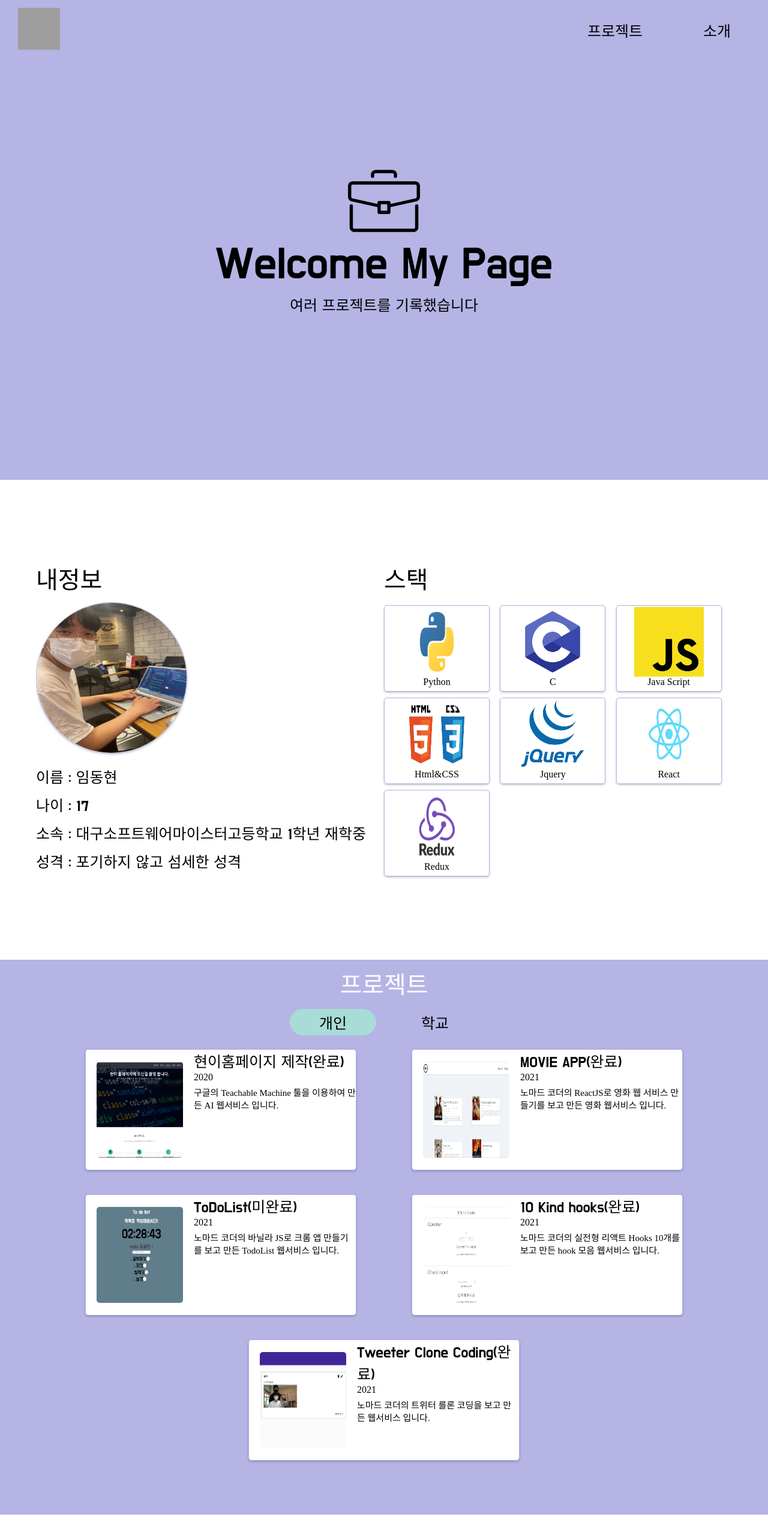
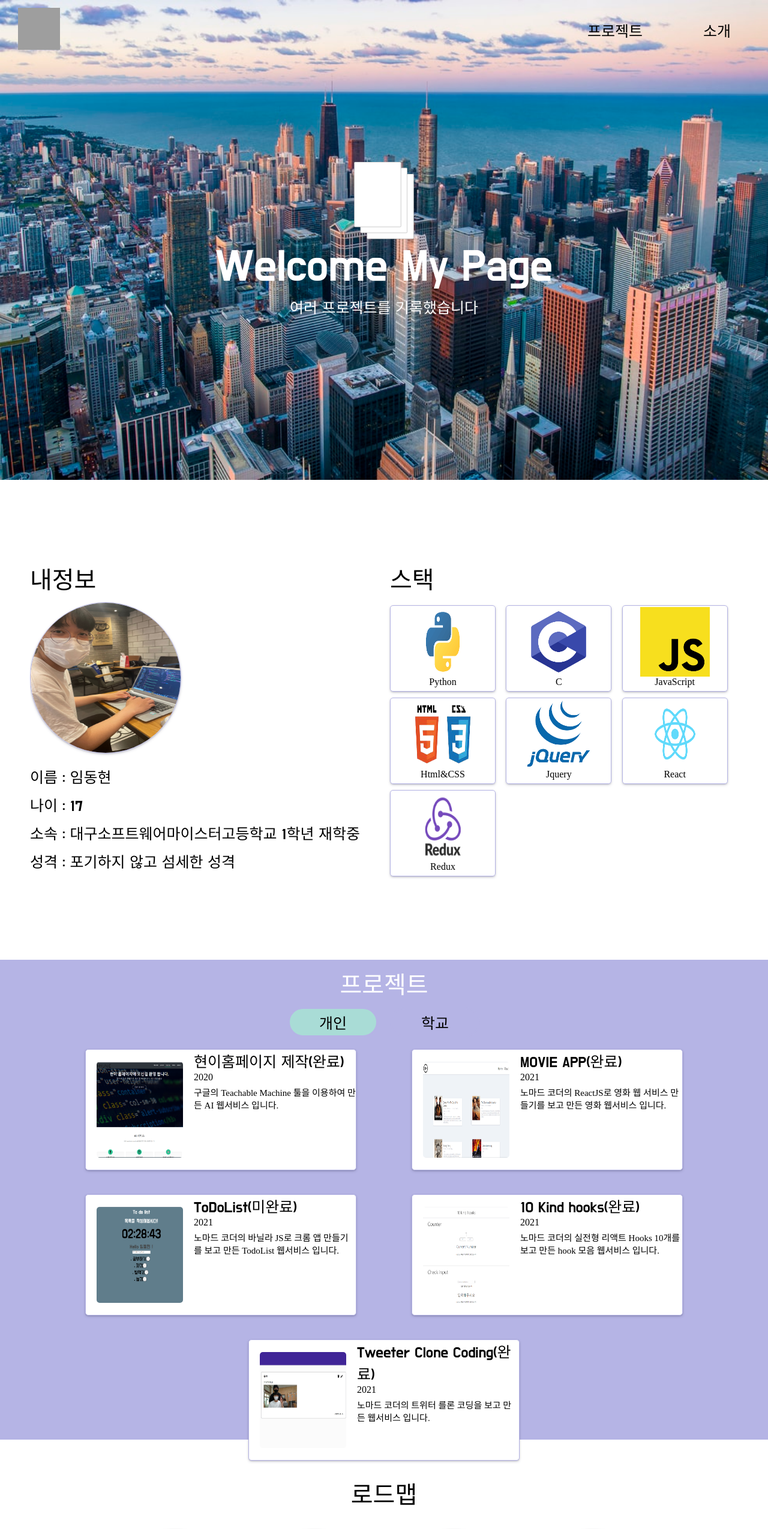
Before and after one commit to ivaaaaann/my-web-react, a React (Create React App) app: page / in a window 1280 px wide. Shown: the top 2549 px of the page at 60% size. Built offline with nearby package versions, Linux system fonts and the light colour scheme; grey boxes are pictures that could not be loaded.

Commit message:
update : Content, ContentContainer, Profile, Navigation
update : Content, ContentContainer, Profile, Navigation

```diff
--- a/src/App.js
+++ b/src/App.js
@@ -1,14 +1,13 @@
 import "./App.css";
 import { BrowserRouter as Router, Route, Switch } from "react-router-dom";
 import Navigation from "./components/Navigation";
-import ContentContainer from "./components/ContentContainer";
-import Profile from "./components/Profile/Profile";
 import Footer from "./components/Footer";
 import GrowthPath from "./components/GrowthPath/GrowthPath";
 import LoadingTitle from "./components/LoadingTitle";
 import HeroPage from "./page/Hero/HeroPage";
 import ProfilePage from "./page/Profile/ProfilePage";
 import GrowPathPage from "./page/GrowthPath/GrowPathPage";
+import ProjectPage from "./page/Project/ProjectPage";
 
 const App = () => {
   return (
@@ -19,7 +18,7 @@ const App = () => {
           <LoadingTitle />
           <HeroPage />
           <ProfilePage />
-          <ContentContainer />
+          <ProjectPage />
           <GrowPathPage />
           <Footer />
         </Route>
--- a/src/components/Hero/Hero.css
+++ b/src/components/Hero/Hero.css
@@ -1,7 +1,9 @@
 .hero-container {
   width: 100%;
   height: 100vh;
-  background-color: var(--main_color);
+  background-image: url(/src/asset/img/Hero.jfif);
+  background-repeat: no-repeat;
+  background-size: cover;
   justify-content: center;
   display: flex;
   align-items: center;
@@ -12,22 +14,22 @@
   text-align: center;
   display: flex;
   flex-direction: column;
+  z-index: 2;
 }
 
 @keyframes fadeInUp {
   from {
     transform: translate3d(0, 40px, 0);
   }
-  to{
-    transform: translate3d(0,0,0);
+  to {
+    transform: translate3d(0, 0, 0);
     opacity: 1;
   }
 }
 
-#hero-img{
-  width: 120px;
+#hero-img {
+  width: 100px;
   margin: 0px auto;
-  transition: all 0.3s ease-out;
   opacity: 0;
   animation-name: fadeInUp;
   animation-duration: 1s;
@@ -42,6 +44,7 @@
   animation-name: fadeInUp;
   animation-duration: 1s;
   animation-fill-mode: both;
+  color: white;
 }
 
 .hero-sub-text {
@@ -51,4 +54,5 @@
   animation-name: fadeInUp;
   animation-duration: 1s;
   animation-fill-mode: both;
+  color: white;
 }
--- a/src/components/Navigation.css
+++ b/src/components/Navigation.css
@@ -15,6 +15,11 @@
   right: 0;
   z-index: 2;
   transition: 0.5s;
+}
+
+.navOn {
+  transition: 1s;
+  background-color: var(--main_color);
 }
 
 .nav-logo-img {
--- a/src/components/Navigation.js
+++ b/src/components/Navigation.js
@@ -1,11 +1,28 @@
-import React, { Component } from "react";
+import React, { Component, useEffect, useState } from "react";
 import "./Navigation.css";
 import NavMenuImg from "../asset/img/NavMenu.svg";
 
 const Navigation = () => {
+  const [isScroll, setIsScroll] = useState(false);
+
+  const handleScroll = () => {
+    if (window.scrollY !== 0) {
+      setIsScroll(true);
+    } else {
+      setIsScroll(false);
+    }
+  };
+
+  useEffect(() => {
+    window.addEventListener("scroll", handleScroll);
+    return () => {
+      window.removeEventListener("scroll", handleScroll);
+    };
+  }, []);
+
   return (
     <section id="navigation">
-      <div className="navigation-container">
+      <div className={`navigation-container ${isScroll ? "navOn" : ""}`}>
         <div className="nav-logo-img">
           <img
             src="https://image.flaticon.com/icons/png/128/639/639394.png"
--- a/src/components/Profile/Profile.css
+++ b/src/components/Profile/Profile.css
@@ -11,7 +11,7 @@
 #profile-dataWrap {
   display: flex;
   flex-wrap: wrap;
-  row-gap: 20px;
+  column-gap: 20px;
   overflow: hidden;
 }
 
@@ -19,7 +19,7 @@
   transition: all 0.3s ease-out;
   opacity: 0;
   animation-name: fadeInUp;
-  animation-duration: 2s;
+  animation-duration: 1s;
   animation-fill-mode: both;
 }
 
--- a/src/components/Profile/Profile.js
+++ b/src/components/Profile/Profile.js
@@ -23,7 +23,7 @@ const MyLanguage = [
   },
   {
     id: 3,
-    Lang: "Java Script",
+    Lang: "JavaScript",
     img: JavascriptImg,
   },
   {
@@ -55,7 +55,7 @@ const Profile = () => {
 
   const hanldeIsPlace = () => {
     //console.log(`change: ${window.scrollY}`);
-    if (window.scrollY >= parseInt(969)) {
+    if (window.scrollY >= parseInt(569)) {
       setIsPlace(true);
     } else {
       setIsPlace(false);
@@ -71,7 +71,6 @@ const Profile = () => {
 
   return (
     <div className="profile-container" ref={profileId}>
-      {/* {isPlace ? ( */}
       <div id="profile-dataWrap" className={isPlace ? "ProfileOn" : ""}>
         <div className="profile-data-container">
           <div className="profile-title font-style">내정보</div>
@@ -96,7 +95,6 @@ const Profile = () => {
           </div>
         </div>
       </div>
-      {/* ) : null} */}
     </div>
   );
 };
--- a/src/components/Content.js
+++ b/src/components/Project/Content.js
@@ -19,6 +19,6 @@ const Content = ({ img, name, year, complete, explain }) => {
       </div>
     </div>
   );
-}
+};
 
 export default Content;
--- a/src/components/ContentContainer.css
+++ b/src/components/Project/ContentContainer.css
@@ -1,27 +1,26 @@
-#contents {
-  height: auto;
-  padding-bottom: 70px;
+#project-container {
+  height: 100vh;
   background-color: var(--main_color);
 }
 
-.content-title-container {
+.project-title-container {
   align-items: center;
   display: flex;
 }
-.content-title {
+.project-title {
   font-size: 40px;
   margin: 20px;
   color: white;
   margin: 10px auto;
 }
 
-.content-button-wrap {
+.project-button-wrap {
   display: flex;
+  align-items: center;
   justify-content: center;
-  align-items: center;
 }
 
-.content-classification-button {
+.project-classification-button {
   width: 150px;
   height: 50px;
   border-radius: 50px;
@@ -32,12 +31,12 @@
   background: var(--main_color);
 }
 
-.content-classification-button:active {
+.project-classification-button:active {
   transition: 0.5s;
   background: none;
 }
 
-.content-classification-button-on {
+.project-classification-button-on {
   width: 150px;
   height: 50px;
   border-radius: 50px;
@@ -49,7 +48,7 @@
   background: var(--sub_color);
 }
 
-.content-classification-button-off {
+.project-classification-button-off {
   width: 150px;
   height: 50px;
   border-radius: 50px;
@@ -61,11 +60,11 @@
   background: var(--main_color);
 }
 
-.content-classification-button-text {
+.project-classification-button-text {
   font-size: 25px;
 }
 
-.content-container {
+.project-container {
   width: 85%;
   height: auto;
   flex-wrap: wrap;
--- a/src/components/ContentContainer.js
+++ b/src/components/Project/ContentContainer.js
@@ -1,13 +1,13 @@
 import { useState } from "react";
 import "./ContentContainer.css";
 import Content from "./Content";
-import HyunieHompageImg from "../asset/img/hyunie-homepage.png";
-import PTPOProjectImg from "../asset/img/PTPO_project.png";
-import MovieAppImg from "../asset/img/Movie_app.png";
-import ToDoListImg from "../asset/img/Todolist.png";
-import HooksImg from "../asset/img/10KindHooksImg.png";
-import 맛있소고Img from "../asset/img/맛있소고.png";
-import TweeterCloneImg from "../asset/img/TweeterClone.png";
+import HyunieHompageImg from "../../asset/img/hyunie-homepage.png";
+import PTPOProjectImg from "../../asset/img/PTPO_project.png";
+import MovieAppImg from "../../asset/img/Movie_app.png";
+import ToDoListImg from "../../asset/img/Todolist.png";
+import HooksImg from "../../asset/img/10KindHooksImg.png";
+import 맛있소고Img from "../../asset/img/맛있소고.png";
+import TweeterCloneImg from "../../asset/img/TweeterClone.png";
 
 const tabs = [
   {
@@ -112,26 +112,26 @@ const ContentContainer = () => {
   };
 
   return (
-    <section id="contents">
-      <div className="content-title-container">
-        <div className="content-title font-style">프로젝트</div>
+    <div id="project-container">
+      <div className="project-title-container">
+        <div className="project-title font-style">프로젝트</div>
       </div>
-      <div className="content-button-wrap">
+      <div className="project-button-wrap">
         {tabs.map((section, index) => (
           <button
             className={
-              "content-classification-button-" +
+              "project-classification-button-" +
               (btnState === index ? "on" : "off")
             }
             onClick={() => onClickButton(index)}
           >
-            <div className="content-classification-button-text font-style">
+            <div className="project-classification-button-text font-style">
               {section.tab}
             </div>
           </button>
         ))}
       </div>
-      <div className="content-container">
+      <div className="project-container">
         {currentItem.content.map((content) => {
           return (
             <Content
@@ -145,7 +145,7 @@ const ContentContainer = () => {
           );
         })}
       </div>
-    </section>
+    </div>
   );
 };
 
--- /dev/null
+++ b/src/page/Project/ProjectPage.jsx
@@ -0,0 +1,11 @@
+import ContentContainer from "../../components/Project/ContentContainer";
+
+const ProjectPage = () => {
+  return (
+    <section id="project">
+      <ContentContainer />
+    </section>
+  );
+};
+
+export default ProjectPage;
```
Also changed, not shown: src/asset/img/Hero.jfif (added), src/asset/img/Logo.svg, src/components/Project/Content.css (renamed from src/components/Content.css).
